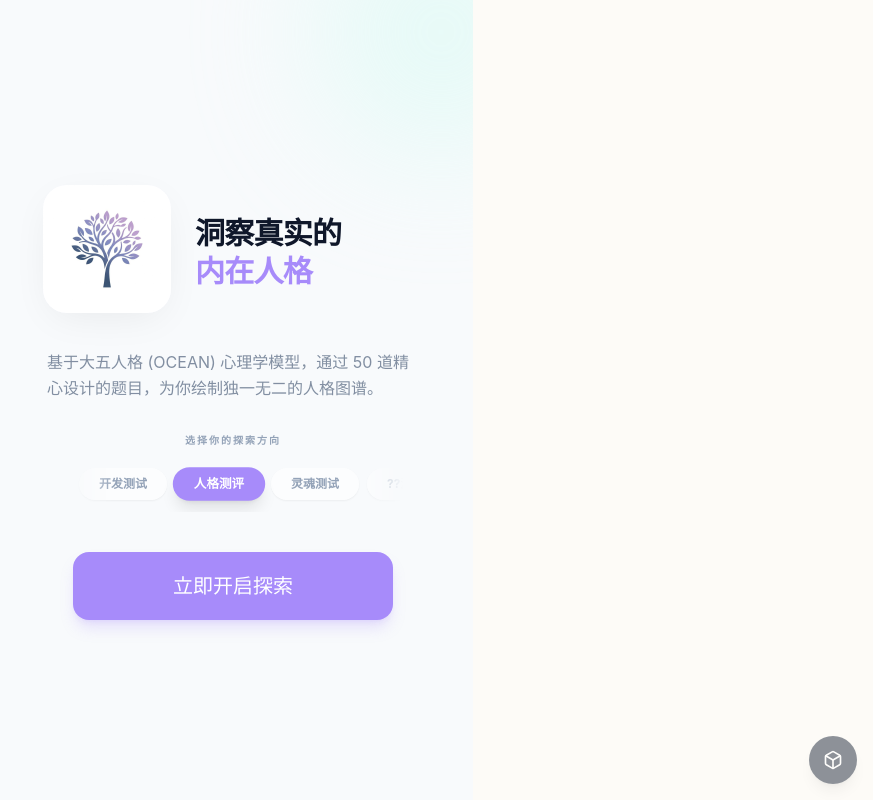
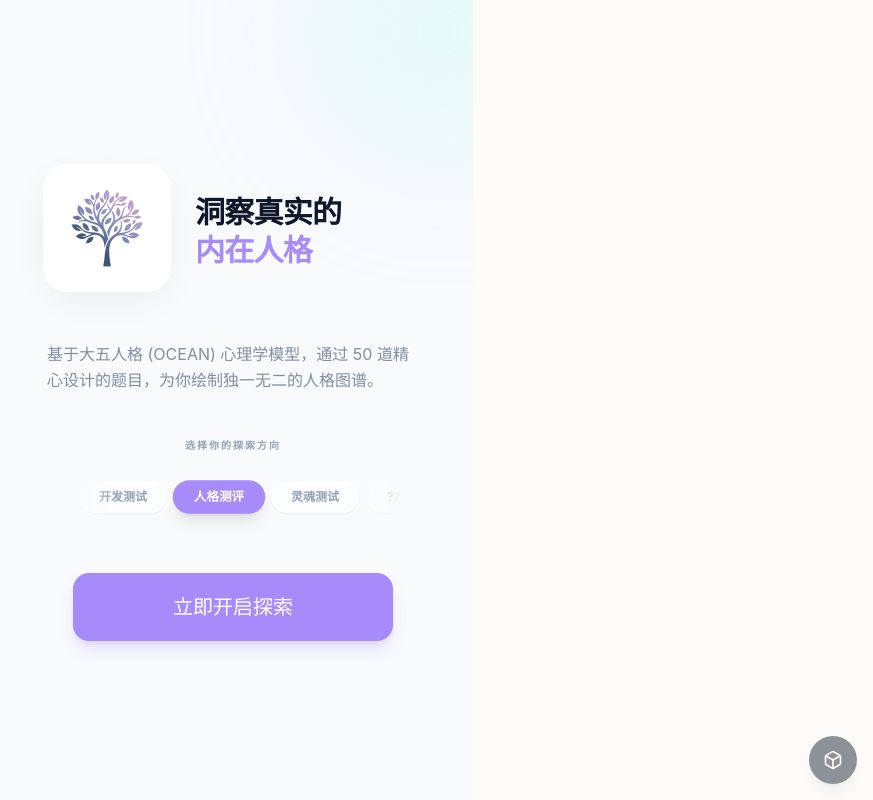
Before and after one commit to LingLingDayo/trait-labs, a Vue app: page / in a window 1280 px wide. Shown: the whole page, without its empty margins (407-1280 px from the left). Built offline with nearby package versions, Linux system fonts and the light colour scheme.

Commit message:
布局微调

```diff
--- a/src/components/home/HomeStage.vue
+++ b/src/components/home/HomeStage.vue
@@ -79,7 +79,7 @@ const selectType = (event: MouseEvent, item: typeof testTypes[0]) => {
       <!-- Description Area -->
       <div class="w-full max-w-[380px]">
         <Transition name="fade-slide" mode="out-in">
-          <p :key="activeTestType.id" class="text-slate-500 text-base leading-relaxed text-left opacity-80 pl-1">
+          <p :key="activeTestType.id" class="flex flex-col justify-center text-slate-500 text-base leading-relaxed text-left opacity-80 pl-1 min-h-[4.875rem]">
             {{ activeTestType.description }}
           </p>
         </Transition>
@@ -90,7 +90,7 @@ const selectType = (event: MouseEvent, item: typeof testTypes[0]) => {
         <span class="text-[10px] uppercase tracking-[0.2em] text-slate-400 font-bold">选择你的探索方向</span>
         <div
           ref="scrollContainer"
-          class="flex gap-2 w-full max-w-[340px] overflow-x-auto py-3 px-4 scrollbar-hide scroll-smooth mask-fade-horizontal"
+          class="flex gap-2 w-full max-w-[340px] overflow-x-auto py-5 px-4 scrollbar-hide scroll-smooth mask-fade-horizontal"
         >
           <button
             v-for="item in testTypes"
--- a/src/data/tests/chaos.ts
+++ b/src/data/tests/chaos.ts
@@ -13,7 +13,7 @@ export const chaosTest: TestSuite = {
   id: 'chaos',
   name: '灵魂测试',
   tagline: '你到底是哪种<br /><span class="text-primary-500">灵魂怪物？</span>',
-  description: '40道真相捕捉，深挖那些连你都不愿承认的本能。本测试包含大量“扎心”的真实元素，请做好心理准备。',
+  description: '40道灵魂拷问，深挖那些连你都不愿承认的本能。本测试包含大量“扎心”的真实元素，请做好心理准备。',
   estimatedMinutes: 6,
   randomizeOptions: true,
 
--- a/src/data/tests/otaku.ts
+++ b/src/data/tests/otaku.ts
@@ -3,7 +3,7 @@ import type { TestSuite } from '../types'
 export const otakuTest: TestSuite = {
   id: 'otaku',
   name: '二次元浓度鉴定',
-  tagline: '你的DNA里刻着<br />多少<span class="text-primary-500">动漫梗？</span>',
+  tagline: '你的DNA里刻着多少<span class="text-primary-500">动漫梗？</span>',
   description: '跨越30年的ACG硬核大考验，三十道题全方位扫描，深度鉴定你的二次元纯度。',
   estimatedMinutes: 5,
   randomizeOptions: true,
```
